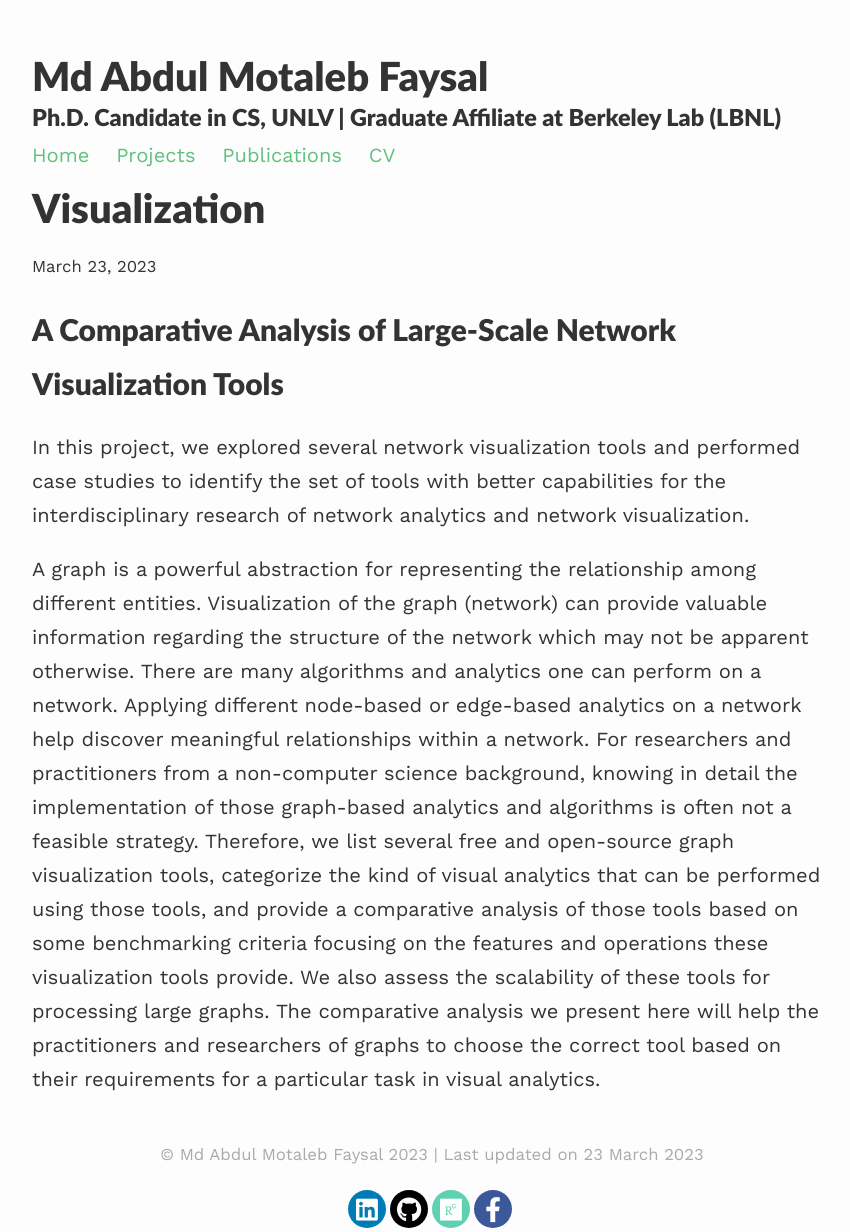
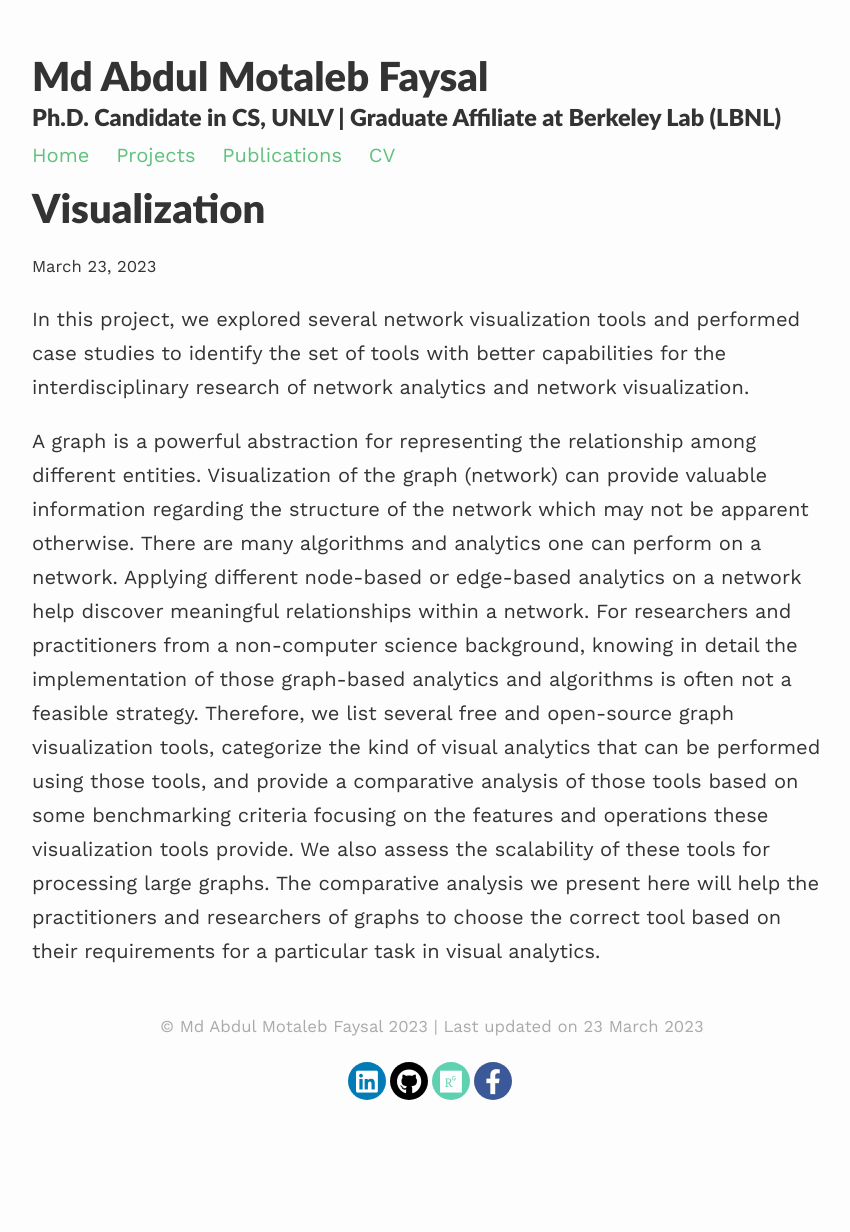
Before and after one commit to mfaysal101/mfaysal101.github.io, a Jekyll site: the page built from _projects/viz.md, in a window 1280 px wide. Shown: the whole page, without its empty margins (208-1058 px from the left). Built offline with Jekyll 4.4.1, drawn with Linux system fonts in a browser that asks for light colours; nearby versions of some CDN libraries; after the commit the page ends 1104 px from its top, so only the background shows below that.

Commit message:
Update viz.md

```diff
--- a/_projects/viz.md
+++ b/_projects/viz.md
@@ -4,9 +4,6 @@ title: Visualization
 description: Visualizing Network Analytics
 ---
 
-A Comparative Analysis of Large-Scale Network Visualization Tools
-============
-
 In this project, we explored several network visualization tools and performed case studies to identify the set of tools with better capabilities for the interdisciplinary research of network analytics and network visualization.
 
 A graph is a powerful abstraction for representing the relationship among different entities. Visualization of the graph (network) can provide valuable information regarding the structure of the network which may not be apparent otherwise. There are many algorithms and analytics one can perform on a network. Applying different node-based or edge-based analytics on a network help discover meaningful relationships within a network. For researchers and practitioners from a non-computer science background, knowing in detail the implementation of those graph-based analytics and algorithms is often not a feasible strategy. Therefore, we list several free and open-source graph visualization tools, categorize the kind of visual analytics that can be performed using those tools, and provide a  comparative analysis of those tools based on some benchmarking criteria focusing on the features and operations these visualization tools provide. We also assess the scalability of these tools for processing large graphs. The comparative analysis we present here will help the practitioners and researchers of graphs to choose the correct tool based on their requirements for a particular task in visual analytics.
```
